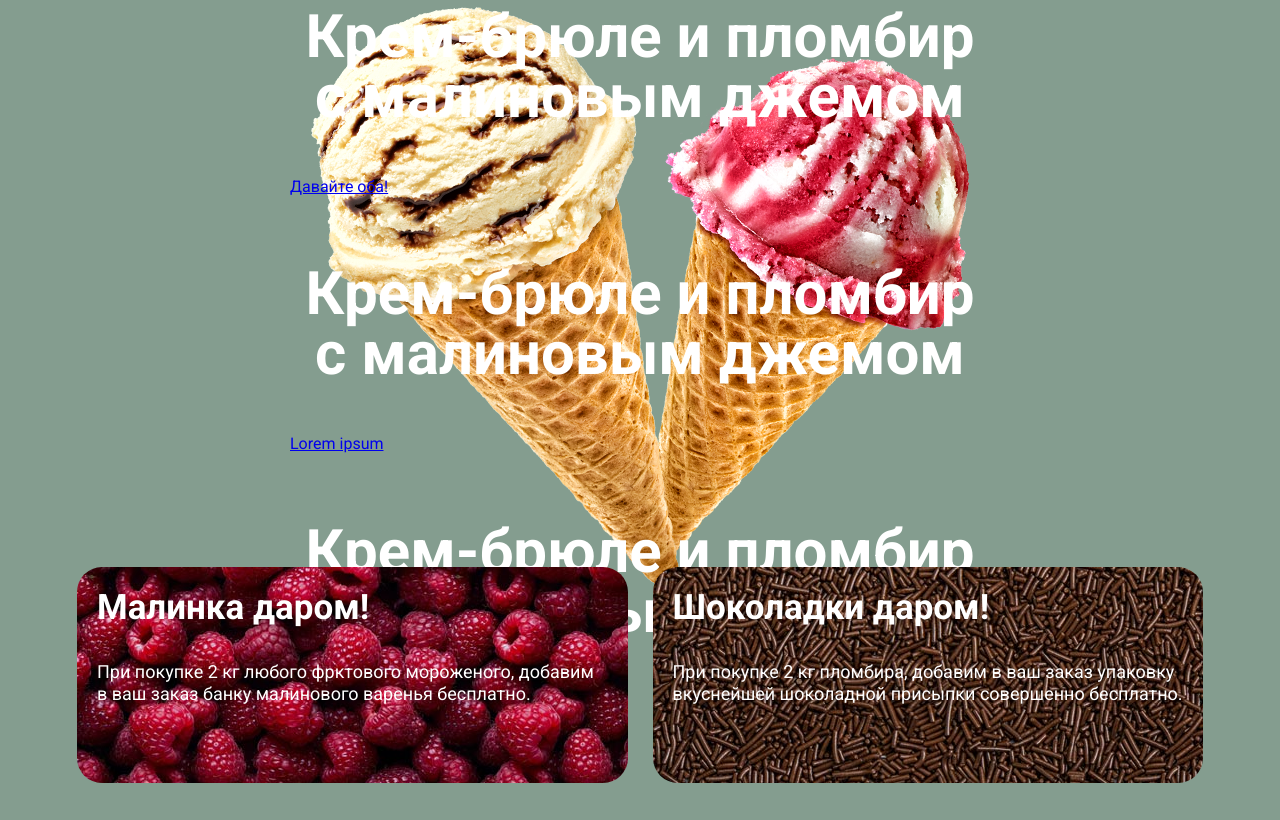
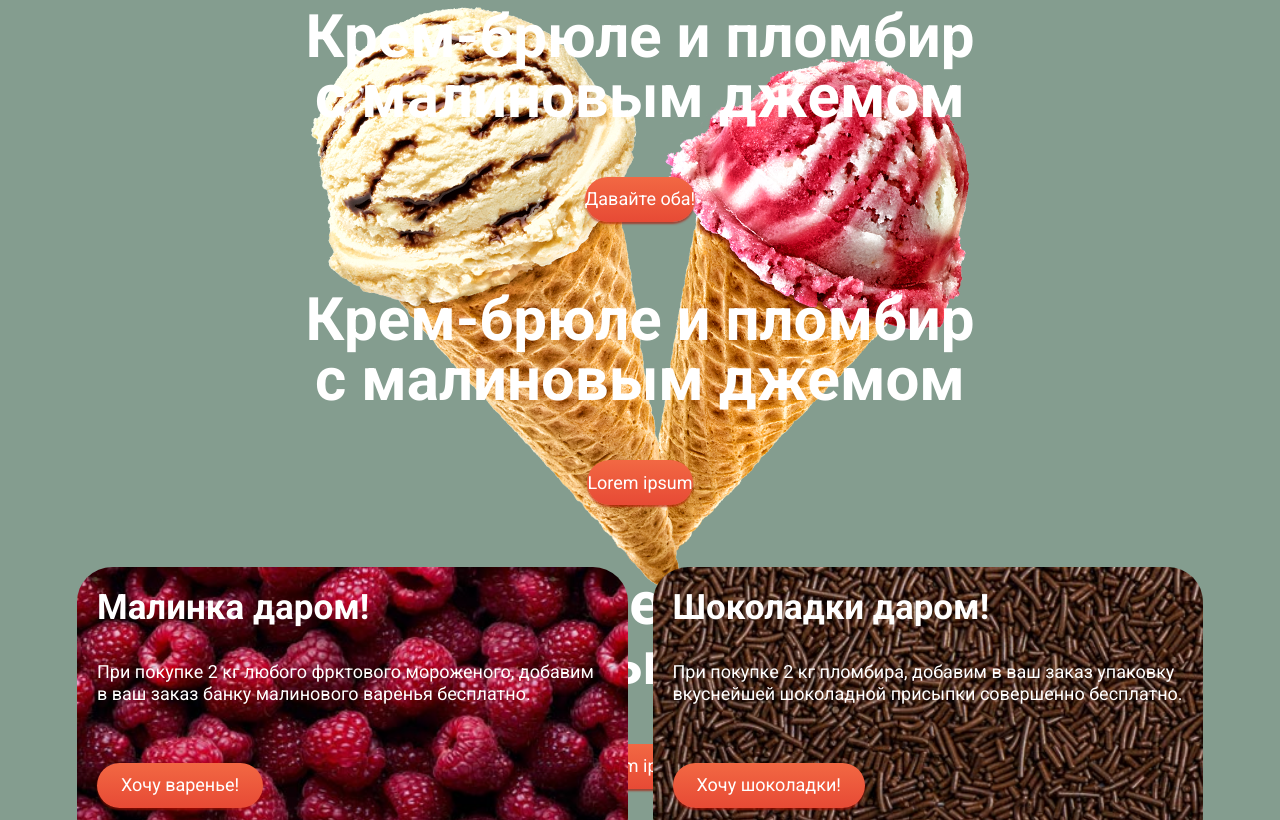
Before and after one commit to Amugbl4/HtmlAcademyGllacy, a plain HTML site: page index.html in a window 1280 px wide. Shown: the part 124-944 px from the top of the page. Drawn offline with Linux system fonts and the light colour scheme.

Commit message:
continue to work 13.02

```diff
--- a/css/style.css
+++ b/css/style.css
@@ -2,7 +2,9 @@ html {
     box-sizing: border-box;
 }
 
-*, *::before, *::after {
+*,
+*::before,
+*::after {
     box-sizing: inherit;
 }
 
@@ -10,11 +12,30 @@ body {
     background-color: rgb(132, 157, 143);
     font-family: "Roboto", sans-serif
 }
+
 /* .clearfix {
     content: "";
     display: table;
     clear: both;
 } */
+
+.btn {
+    display: inline-flex;
+    font-size: 18px;
+    line-height: 22px;
+    text-decoration: none;
+    justify-content: center;
+    align-items: center;
+    flex: 0 0 auto;
+    text-align: center;
+    height: 45px;
+    padding: 14px 24px;
+    color: #fff;
+    box-shadow: 0px 2px 2px 0 rgba(172, 16, 0, 0.64);
+    background-image: linear-gradient(to top, #e74a35, #f26843);
+    border-radius: 75px;
+
+}
 
 .container {
     width: 1146px;
@@ -61,7 +82,7 @@ body {
     margin-right: 0;
 }
 
-.index-logo{
+.index-logo {
     padding-right: 30px;
 }
 
@@ -180,14 +201,6 @@ body {
     margin-bottom: -40px;
 }
 
-.intro-slider__title {
-    text-align: center;
-    font-size: 60px;
-    line-height: 60px;
-    color: #fff;
-}
-
-
 .slide__img {
     position: relative;
     width: 100%;
@@ -206,6 +219,24 @@ body {
     top: 50px;
     right: 20px;
     z-index: -2;
+}
+
+
+.intro-slider__slide {
+    text-align: center;
+}
+
+.intro-slider__title {
+    font-size: 60px;
+    line-height: 60px;
+    color: #fff;
+}
+
+.intro-slider__slide a {
+    margin: 0;
+    padding: 0;
+    text-decoration: none;
+    color: #fff;
 }
 
 .info-cards {
@@ -233,6 +264,10 @@ body {
     padding: 20px 20px;
 }
 
+.info-card .btn {
+    margin-bottom: 25px;
+}
+
 .info-card__title {
     font-size: 35px;
     font-weight: bold;
@@ -250,12 +285,14 @@ body {
 
 .info-cards__left .info-card {
     background: url("/img/Малиновый\ фон.jpg") no-repeat;
-    border-radius: 25px 25px 25px 25px;
+    background-size: cover;
+    border-radius: 35px;
 }
 
 .info-cards__right .info-card {
     background: url("/img/Шоколадный\ фон.jpg") no-repeat;
-    border-radius: 25px 25px 25px 25px;
+    background-size: cover;
+    border-radius: 35px;
 }
 
 .item-catalog {
@@ -281,7 +318,7 @@ body {
     border-radius: 140px;
 }
 
-.item__label{
+.item__label {
     position: absolute;
     top: 0;
     left: 0;
@@ -320,6 +357,7 @@ body {
 .info-cards__left .card-blog {
     background: url("/img/")
 }
+
 .main-footer .container {
     display: flex;
     justify-content: space-between;
--- a/index.html
+++ b/index.html
@@ -48,17 +48,17 @@
                         <img src="/img/Мороженко 2.png" alt="мороженное" class="img__right">
                     </div>
                     <h2 class="intro-slider__title">Крем-брюле и пломбир с малиновым джемом</h2>
-                    <a class="btn" href="#">Давайте оба!</a>
+                    <a class="btn btn--large" href="#">Давайте оба!</a>
                 </div>
                 <div class="intro-slider__slide">
                     <img src="img/gllacy.png" alt="">
                     <h2 class="intro-slider__title">Крем-брюле и пломбир с малиновым джемом</h2>
-                    <a class="btn" href="#">Lorem ipsum</a>
+                    <a class="btn btn--large" href="#">Lorem ipsum</a>
                 </div>
                 <div class="intro-slider__slide">
                     <img src="img/gllacy.png" alt="">
                     <h2 class="intro-slider__title">Крем-брюле и пломбир с малиновым джемом</h2>
-                    <a class="btn" href="#">Lorem ipsum</a>
+                    <a class="btn btn--large" href="#">Lorem ipsum</a>
                 </div>
             </div>
             <div class="intro-slider__pagination"></div>
```
